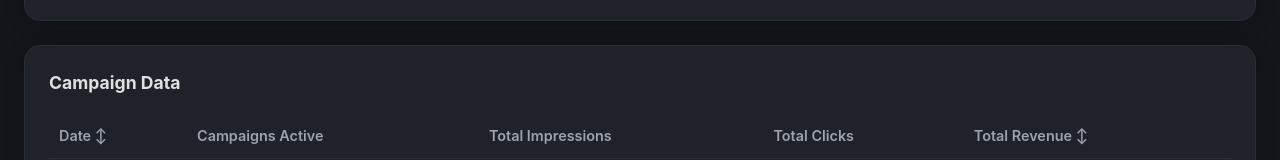
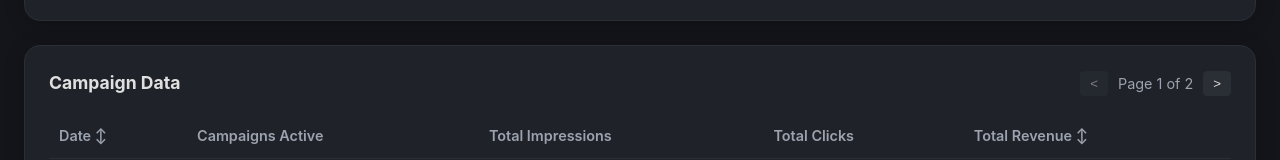
Before and after one commit to hapttic/front-test-assigment-2025-public, a React (Vite) app: page / in a window 1280 px wide. Shown: the part 562-722 px from the top of the page. Built offline with nearby package versions, Linux system fonts and the light colour scheme.

Commit message:
feat: optimize hourly aggregation with key caching, add pagination in DataGrid component to improve big data loading performance

```diff
--- a/src/components/Table/DataGrid.scss
+++ b/src/components/Table/DataGrid.scss
@@ -6,11 +6,47 @@
   border: 1px solid #2a2e35;
   flex-grow: 1;
 
-  h3 {
-    margin-top: 0;
+  .grid-header {
+    display: flex;
+    justify-content: space-between;
+    align-items: center;
     margin-bottom: 1rem;
-    color: #e0e0e0;
-    font-size: 1.1rem;
+
+    h3 {
+      margin: 0;
+      color: #e0e0e0;
+      font-size: 1.1rem;
+    }
+
+    .pagination-controls {
+      display: flex;
+      align-items: center;
+      gap: 10px;
+
+      .page-btn {
+        background: #2a2e35;
+        border: none;
+        color: #e0e0e0;
+        padding: 5px 10px;
+        border-radius: 4px;
+        cursor: pointer;
+        transition: background 0.2s;
+
+        &:hover:not(:disabled) {
+          background: #3b414b;
+        }
+
+        &:disabled {
+          opacity: 0.5;
+          cursor: not-allowed;
+        }
+      }
+
+      .page-info {
+        color: #9ca3af;
+        font-size: 0.9rem;
+      }
+    }
   }
 
   .table-responsive {
--- a/src/components/Table/DataGrid.tsx
+++ b/src/components/Table/DataGrid.tsx
@@ -12,6 +12,8 @@ type SortDirection = "asc" | "desc";
 const DataGrid: React.FC<DataGridProps> = ({ data }) => {
   const [sortField, setSortField] = useState<SortField | null>(null);
   const [sortDirection, setSortDirection] = useState<SortDirection>("desc");
+  const [currentPage, setCurrentPage] = useState(1);
+  const pageSize = 50;
 
   const handleSort = (field: SortField) => {
     if (sortField === field) {
@@ -32,9 +34,47 @@ const DataGrid: React.FC<DataGridProps> = ({ data }) => {
     });
   }, [data, sortField, sortDirection]);
 
+  const paginatedData = useMemo(() => {
+    const startIndex = (currentPage - 1) * pageSize;
+    return sortedData.slice(startIndex, startIndex + pageSize);
+  }, [sortedData, currentPage]);
+
+  const totalPages = Math.ceil(sortedData.length / pageSize);
+
+  const handlePageChange = (newPage: number) => {
+    if (newPage >= 1 && newPage <= totalPages) {
+      setCurrentPage(newPage);
+    }
+  };
+
+  React.useEffect(() => {
+    setCurrentPage(1);
+  }, [data]);
+
   return (
     <div className="data-grid-container">
-      <h3>Campaign Data</h3>
+      <div className="grid-header">
+        <h3>Campaign Data</h3>
+        <div className="pagination-controls">
+          <button
+            onClick={() => handlePageChange(currentPage - 1)}
+            disabled={currentPage === 1}
+            className="page-btn"
+          >
+            &lt;
+          </button>
+          <span className="page-info">
+            Page {currentPage} of {totalPages || 1}
+          </span>
+          <button
+            onClick={() => handlePageChange(currentPage + 1)}
+            disabled={currentPage === totalPages}
+            className="page-btn"
+          >
+            &gt;
+          </button>
+        </div>
+      </div>
       <div className="table-responsive">
         <table className="data-table">
           <thead>
@@ -42,7 +82,9 @@ const DataGrid: React.FC<DataGridProps> = ({ data }) => {
               <th className="sortable" onClick={() => handleSort("timestamp")}>
                 Date{" "}
                 {sortField === "timestamp"
-                  ? (sortDirection === "asc" ? "↑" : "↓")
+                  ? sortDirection === "asc"
+                    ? "↑"
+                    : "↓"
                   : "↕"}
               </th>
               <th>Campaigns Active</th>
@@ -51,14 +93,16 @@ const DataGrid: React.FC<DataGridProps> = ({ data }) => {
               <th className="sortable" onClick={() => handleSort("revenue")}>
                 Total Revenue{" "}
                 {sortField === "revenue"
-                  ? (sortDirection === "asc" ? "↑" : "↓")
+                  ? sortDirection === "asc"
+                    ? "↑"
+                    : "↓"
                   : "↕"}
               </th>
             </tr>
           </thead>
           <tbody>
-            {sortedData.length > 0 ? (
-              sortedData.map((row) => (
+            {paginatedData.length > 0 ? (
+              paginatedData.map((row) => (
                 <tr key={row.timestamp}>
                   <td>{row.label}</td>
                   <td>{row.campaignsActive}</td>
--- a/src/utils/dataProcessor.ts
+++ b/src/utils/dataProcessor.ts
@@ -57,8 +57,8 @@ const getHourlyKey = (date: Date): string => {
 
 const getDailyKey = (date: Date): string => {
   const year = date.getFullYear();
-  const month = String(date.getMonth() + 1).padStart(2, '0');
-  const day = String(date.getDate()).padStart(2, '0');
+  const month = String(date.getMonth() + 1).padStart(2, "0");
+  const day = String(date.getDate()).padStart(2, "0");
   return `${year}-${month}-${day}`;
 };
 
@@ -79,14 +79,17 @@ export const aggregateData = (
   metrics: Metric[],
   aggregation: AggregationType
 ): AggregatedDataPoint[] => {
-  const groups = new Map<string, {
+  const groups = new Map<
+    string,
+    {
       label: string;
       timestamp: number;
       clicks: number;
       revenue: number;
       impressions: number;
       campaignIds: Set<string>;
-  }>();
+    }
+  >();
 
   let getKey: (date: Date) => string;
   let getTimestamp: (date: Date) => number;
@@ -101,8 +104,8 @@ export const aggregateData = (
         return d.getTime();
       };
       getLabel = (date: Date) => {
-        const h = String(date.getHours()).padStart(2, '0');
-        const m = String(date.getMinutes()).padStart(2, '0');
+        const h = String(date.getHours()).padStart(2, "0");
+        const m = String(date.getMinutes()).padStart(2, "0");
         return `${h}:${m}`;
       };
       break;
@@ -114,7 +117,20 @@ export const aggregateData = (
         return d.getTime();
       };
       getLabel = (date: Date) => {
-        const months = ['Jan', 'Feb', 'Mar', 'Apr', 'May', 'Jun', 'Jul', 'Aug', 'Sep', 'Oct', 'Nov', 'Dec'];
+        const months = [
+          "Jan",
+          "Feb",
+          "Mar",
+          "Apr",
+          "May",
+          "Jun",
+          "Jul",
+          "Aug",
+          "Sep",
+          "Oct",
+          "Nov",
+          "Dec",
+        ];
         return `${months[date.getMonth()]} ${date.getDate()}`;
       };
       break;
@@ -142,20 +158,41 @@ export const aggregateData = (
         return d.getTime();
       };
       getLabel = (date: Date) => {
-        const months = ['Jan', 'Feb', 'Mar', 'Apr', 'May', 'Jun', 'Jul', 'Aug', 'Sep', 'Oct', 'Nov', 'Dec'];
+        const months = [
+          "Jan",
+          "Feb",
+          "Mar",
+          "Apr",
+          "May",
+          "Jun",
+          "Jul",
+          "Aug",
+          "Sep",
+          "Oct",
+          "Nov",
+          "Dec",
+        ];
         const year = String(date.getFullYear()).slice(-2);
         return `${months[date.getMonth()]} ${year}`;
       };
       break;
   }
 
+  const keyCache = new Map<string, string>();
+
   for (let i = 0; i < metrics.length; i++) {
     const metric = metrics[i];
+
+    let key = keyCache.get(metric.timestamp);
+    if (!key) {
       const date = getOrParseDate(metric.timestamp);
-    const key = getKey(date);
+      key = getKey(date);
+      keyCache.set(metric.timestamp, key);
+    }
 
     let group = groups.get(key);
     if (!group) {
+      const date = getOrParseDate(metric.timestamp);
       group = {
         label: getLabel(date),
         timestamp: getTimestamp(date),
```
Lines whose indentation alone changed are shown as unchanged.
